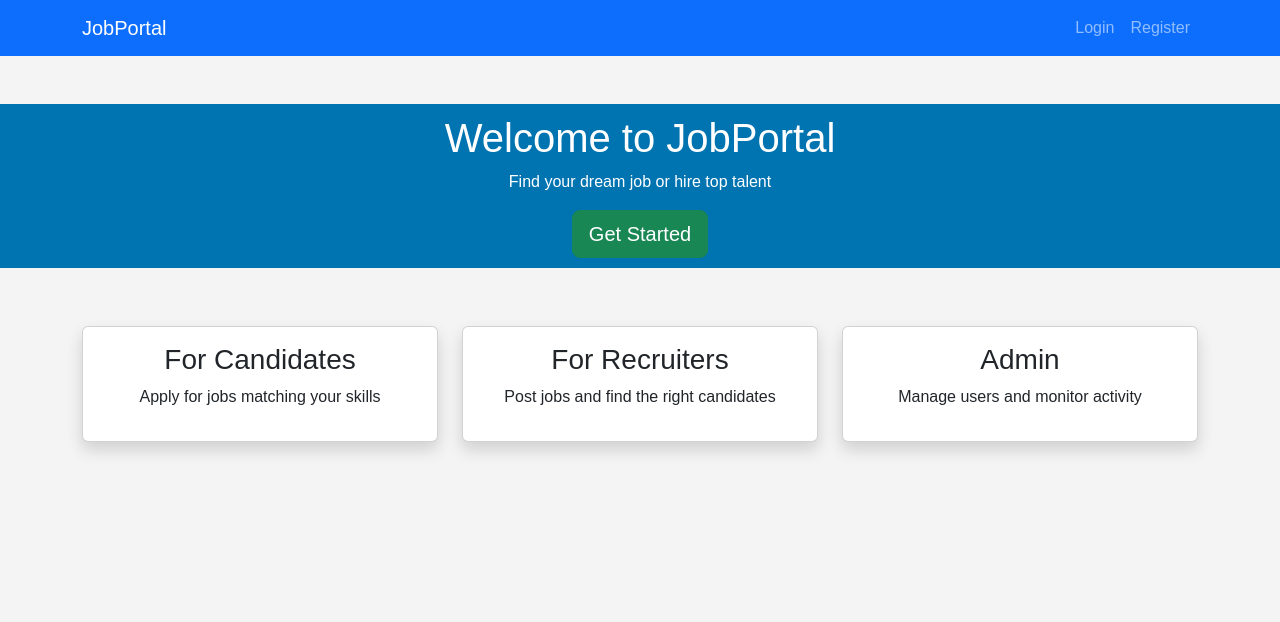
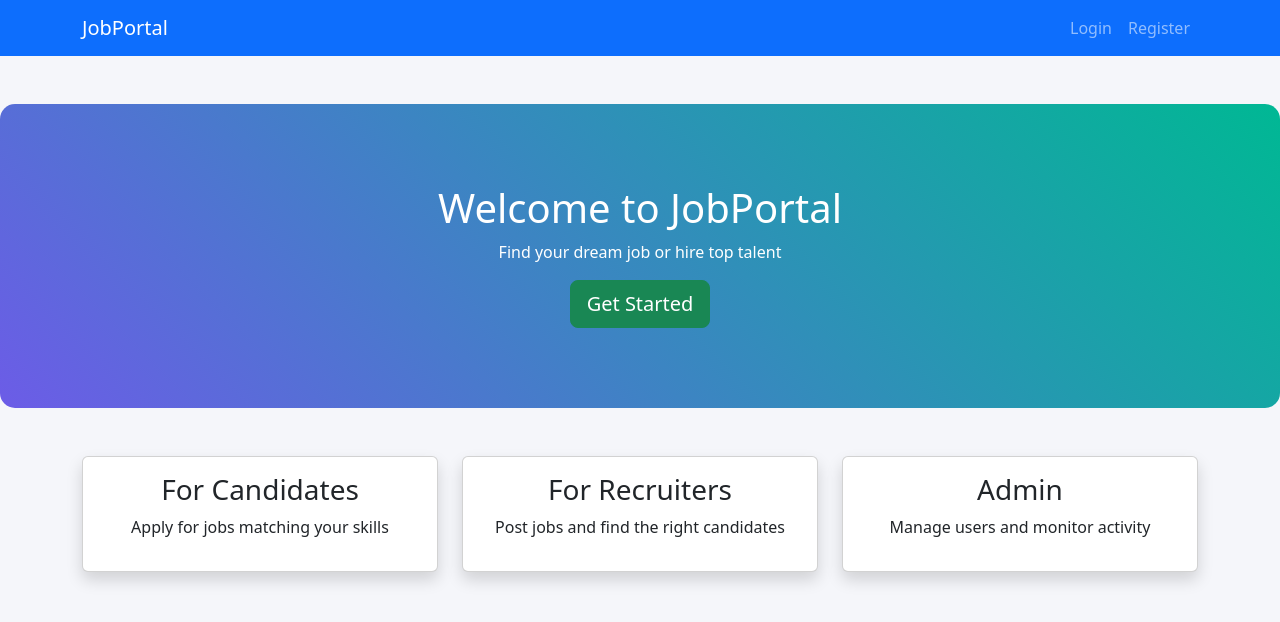
Before and after one commit to sadhana110/backend_ats, a Flask app: template templates/index.html in a window 1280 px wide. Shown: the top 622 px of the page. Run offline with Flask 3, Linux system fonts and the light colour scheme; the template is opened without the code that fills it, so the values that code supplies are empty.

Commit message:
Update style.css

```diff
--- a/static/css/style.css
+++ b/static/css/style.css
@@ -1,9 +1,14 @@
-body{font-family:sans-serif;margin:0;padding:0;background:#f4f4f4;}
-header{background:#0073b1;color:white;padding:10px;text-align:center;}
-nav button{margin:5px;padding:8px 12px;border:none;background:#fff;color:#0073b1;cursor:pointer;}
-nav button:hover{background:#005f8d;color:#fff;}
-main{padding:20px;}
-input, select, textarea, button{padding:10px;margin:5px 0;width:100%;box-sizing:border-box;}
-.dashboard-section{display:none;}
-.dashboard-section.active{display:block;}
-.card{background:white;padding:15px;margin:10px 0;box-shadow:0 2px 5px rgba(0,0,0,0.2);}
+.hover-card:hover{
+    transform: translateY(-5px);
+    transition:0.3s;
+    box-shadow: 0 10px 20px rgba(0,0,0,0.2);
+}
+body{
+    background:#f5f6fa;
+}
+header{
+    background: linear-gradient(45deg,#6c5ce7,#00b894);
+    color:#fff;
+    padding:80px 0;
+    border-radius:15px;
+}
```
